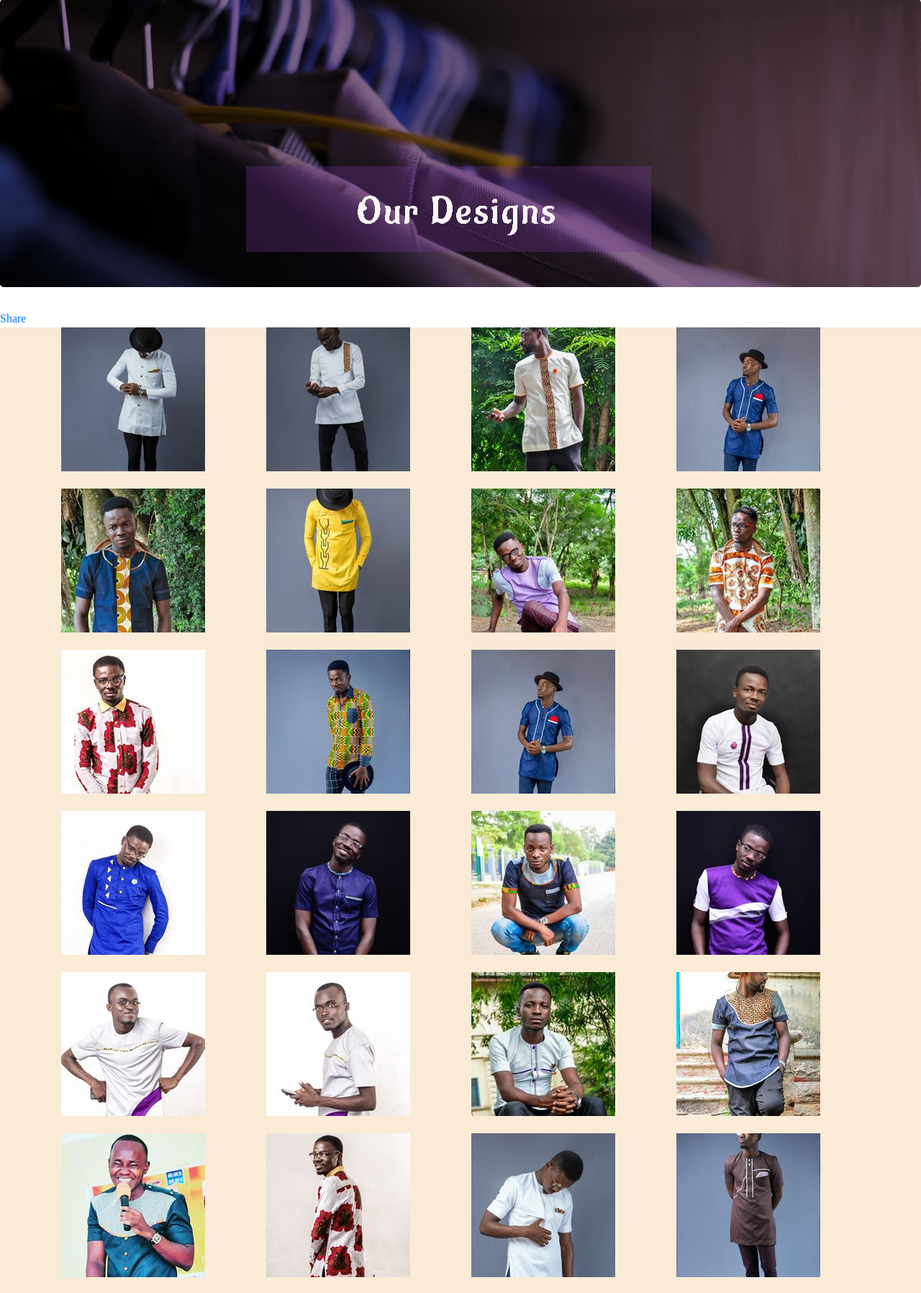
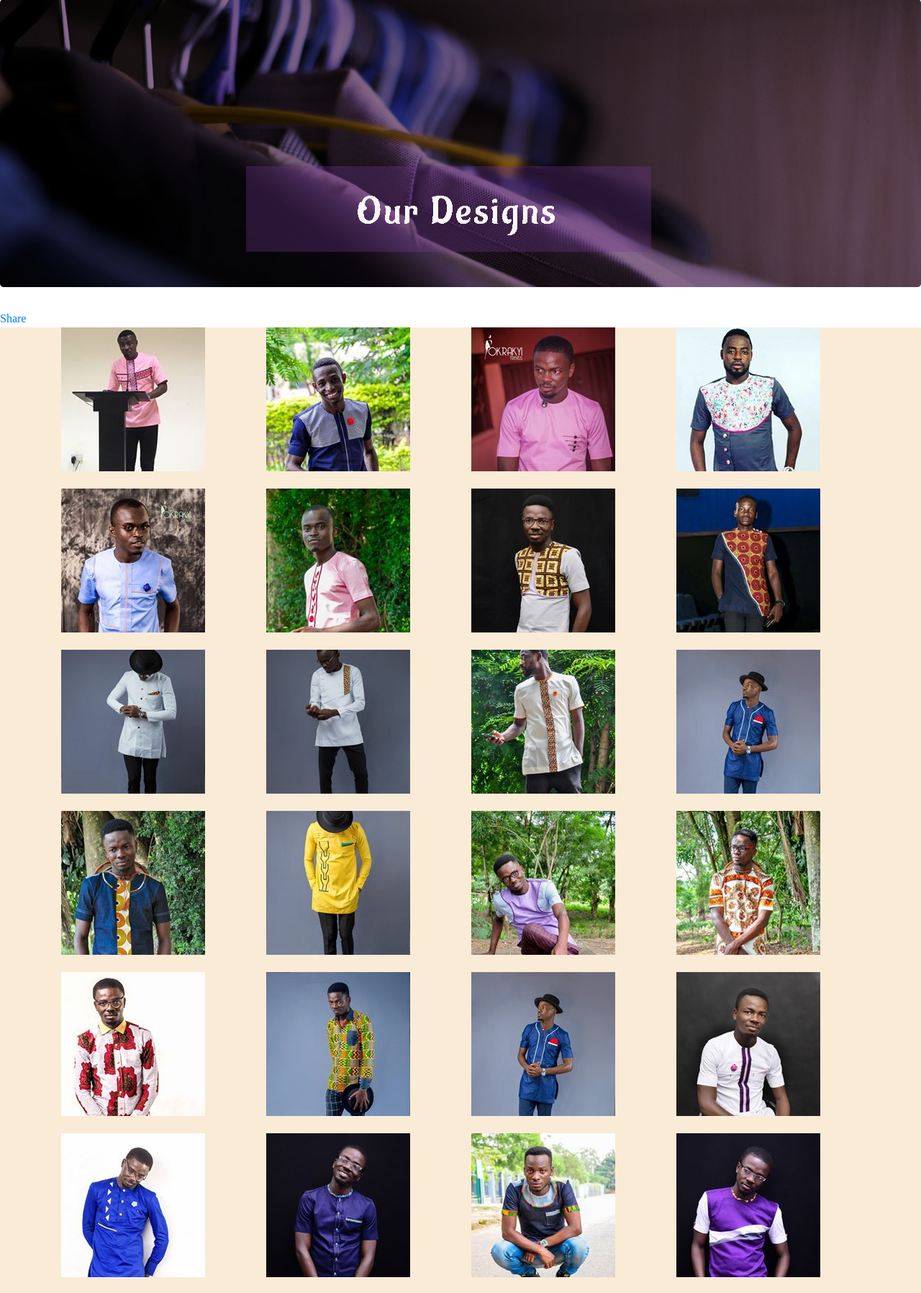
Before and after one commit to aadisnell/okrakyitrends, a PHP site: page /includes/gallery.php in a window 1280 px wide. Shown: the part 76-1873 px from the top of the page at 72% size. Run offline with PHP 8.4, Linux system fonts and the light colour scheme; some libraries are stand-ins or nearby versions; some web fonts are replaced.

Commit message:
pictures added to the gallery page

```diff
--- a/includes/gallery.php
+++ b/includes/gallery.php
@@ -67,6 +67,57 @@
 <!--Main code for displaying gallery images -->
 <div class="gallery">
  <div class="container">
+    <div class="row">
+        <div class="col-sm-3 col-xs-6 w3gallery-grids">
+             <a href="../pic/53.jpg">
+               <img class="img-responsive" src="../pic/53.jpg" alt="African wear designs" />
+            </a>
+       </div>
+
+       <div class="col-sm-3 col-xs-6 w3gallery-grids">
+             <a href="../pic/54.jpg">
+               <img class="img-responsive" src="../pic/54.jpg" alt="Fashion design in Ghana" />
+            </a>
+       </div>
+
+       <div class="col-sm-3 col-xs-6 w3gallery-grids">
+             <a href="../pic/55.jpg">
+               <img class="img-responsive" src="../pic/55.jpg" alt="Ghanaian Designs" />
+            </a>
+       </div>
+
+        <div class="col-sm-3 col-xs-6 w3gallery-grids">
+             <a href="../pic/61.jpg">
+               <img class="img-responsive" src="../pic/61.jpg" alt="Foster Romanus " />
+            </a>
+       </div>
+   </div><br>
+
+    <div class="row">
+        <div class="col-sm-3 col-xs-6 w3gallery-grids">
+             <a href="../pic/57.jpg">
+               <img class="img-responsive" src="../pic/57.jpg" alt="African wear designs" />
+            </a>
+       </div>
+
+       <div class="col-sm-3 col-xs-6 w3gallery-grids">
+             <a href="../pic/58.jpg">
+               <img class="img-responsive" src="../pic/58.jpg" alt="Fashion design in Ghana" />
+            </a>
+       </div>
+
+       <div class="col-sm-3 col-xs-6 w3gallery-grids">
+             <a href="../pic/59.jpg">
+               <img class="img-responsive" src="../pic/59.jpg" alt="Ghanaian Designs" />
+            </a>
+       </div>
+
+        <div class="col-sm-3 col-xs-6 w3gallery-grids">
+             <a href="../pic/60.jpg">
+               <img class="img-responsive" src="../pic/60.jpg" alt="Okrakyi Designs" />
+            </a>
+       </div>
+   </div><br>
     <div class="row">
         <div class="col-sm-3 col-xs-6 w3gallery-grids">
              <a href="../pic/1.jpg">
```
Also changed, not shown: pic/53.jpg (added), pic/54.jpg (added), pic/55.jpg (added), pic/56.jpg (added), pic/57.jpg (added), pic/58.jpg (added), pic/59.jpg (added), pic/60.jpg (added), pic/61.jpg (added), pic/62.jpg (added).
